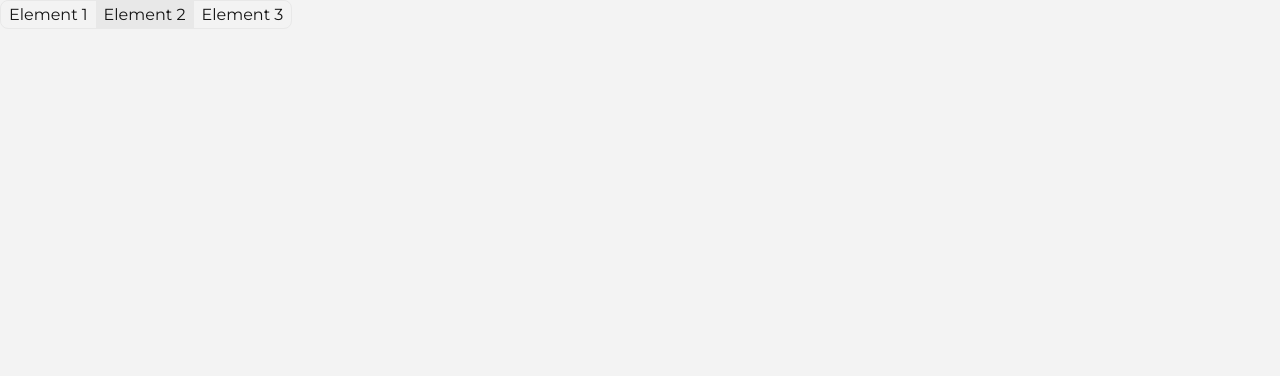
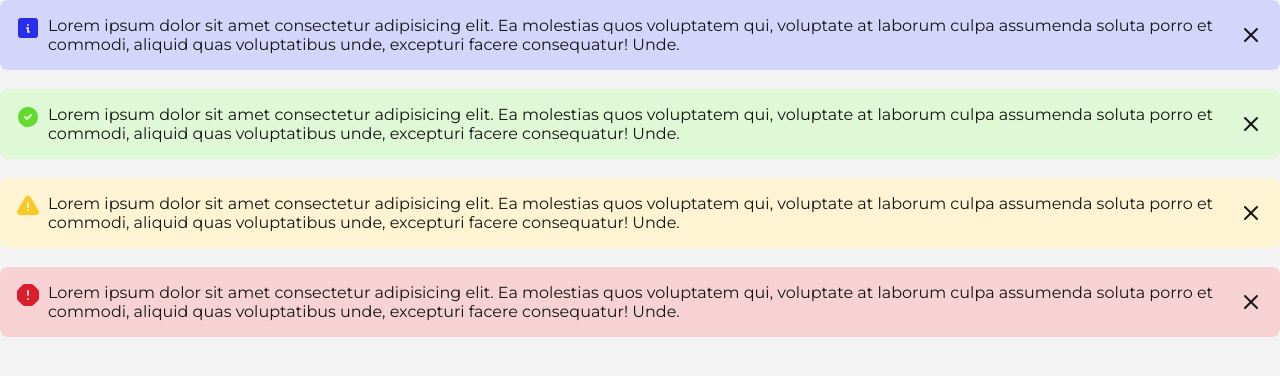
Before and after one commit to Armando-Cierra/color-ramp-builder, a React (Vite) app: page / in a window 1280 px wide. Shown: the top 376 px of the page. Built offline with nearby package versions, Linux system fonts and the light colour scheme.

Commit message:
✨ InlineNotification component

```diff
--- a/src/App.tsx
+++ b/src/App.tsx
@@ -1,15 +1,36 @@
-import { Button, ButtonGroup } from '@/components';
+import { InlineNotification } from '@/components';
 
 export default function App() {
   return (
     <main>
-      <ButtonGroup>
-        <Button variant="ghost">Element 1</Button>
-        <Button variant="ghost" isSelected>
-          Element 2
-        </Button>
-        <Button variant="ghost">Element 3</Button>
-      </ButtonGroup>
+      <InlineNotification variant="info">
+        Lorem ipsum dolor sit amet consectetur adipisicing elit. Ea molestias
+        quos voluptatem qui, voluptate at laborum culpa assumenda soluta porro
+        et commodi, aliquid quas voluptatibus unde, excepturi facere
+        consequatur! Unde.
+      </InlineNotification>
+      <br />
+      <InlineNotification variant="success">
+        Lorem ipsum dolor sit amet consectetur adipisicing elit. Ea molestias
+        quos voluptatem qui, voluptate at laborum culpa assumenda soluta porro
+        et commodi, aliquid quas voluptatibus unde, excepturi facere
+        consequatur! Unde.
+      </InlineNotification>
+      <br />
+      <InlineNotification variant="warning">
+        Lorem ipsum dolor sit amet consectetur adipisicing elit. Ea molestias
+        quos voluptatem qui, voluptate at laborum culpa assumenda soluta porro
+        et commodi, aliquid quas voluptatibus unde, excepturi facere
+        consequatur! Unde.
+      </InlineNotification>
+      <br />
+      <InlineNotification variant="danger">
+        Lorem ipsum dolor sit amet consectetur adipisicing elit. Ea molestias
+        quos voluptatem qui, voluptate at laborum culpa assumenda soluta porro
+        et commodi, aliquid quas voluptatibus unde, excepturi facere
+        consequatur! Unde.
+      </InlineNotification>
+      <br />
     </main>
   );
 }
--- a/src/components/Button/button.scss
+++ b/src/components/Button/button.scss
@@ -29,6 +29,10 @@
   cursor: pointer;
   &:focus-visible {
     box-shadow: 0 0 0 4px var(--outline);
+  }
+  svg {
+    flex-shrink: 0;
+    max-width: 24px;
   }
 }
 
--- a/src/components/InlineNotification/InlineNotification.tsx
+++ b/src/components/InlineNotification/InlineNotification.tsx
@@ -0,0 +1,66 @@
+import classNames from 'classnames';
+import {
+  IconInfoSquareFilled,
+  IconAlertTriangleFilled,
+  IconCircleCheckFilled,
+  IconAlertOctagonFilled,
+  IconX,
+} from '@tabler/icons-react';
+import { Button } from '../Button';
+import './inlineNotification.scss';
+
+interface Props
+  extends React.DetailedHTMLProps<
+    React.HTMLAttributes<HTMLDivElement>,
+    HTMLDivElement
+  > {
+  children: string;
+  variant?: 'info' | 'warning' | 'danger' | 'success';
+  onClose?: () => void;
+}
+
+export const InlineNotification = ({
+  className: customClassName,
+  children,
+  variant = 'info',
+  ...rest
+}: Props) => {
+  const getIcon = () => {
+    const variants = {
+      info: () => <IconInfoSquareFilled className="inlineNotification_icon" />,
+      success: () => (
+        <IconCircleCheckFilled className="inlineNotification_icon" />
+      ),
+      warning: () => (
+        <IconAlertTriangleFilled className="inlineNotification_icon" />
+      ),
+      danger: () => (
+        <IconAlertOctagonFilled className="inlineNotification_icon" />
+      ),
+    };
+
+    return variants[variant]();
+  };
+
+  return (
+    <div
+      className={classNames('inlineNotification', {
+        [`inlineNotification--${variant}`]: variant,
+        [customClassName as string]: customClassName,
+      })}
+      {...rest}
+    >
+      {getIcon()}
+      <div className="inlineNotification_contentBox">
+        <p className="inlineNotification_contentBox_text">{children}</p>
+        <Button
+          className="inlineNotification_contentBox_exitButton"
+          variant="ghost"
+          iconOnly
+        >
+          <IconX />
+        </Button>
+      </div>
+    </div>
+  );
+};
--- a/src/components/InlineNotification/index.ts
+++ b/src/components/InlineNotification/index.ts
@@ -0,0 +1 @@
+export * from './InlineNotification';
--- a/src/components/InlineNotification/inlineNotification.scss
+++ b/src/components/InlineNotification/inlineNotification.scss
@@ -0,0 +1,53 @@
+.inlineNotification {
+  width: 100%;
+  display: flex;
+  align-items: flex-start;
+  gap: 8px;
+  padding: 16px;
+  border-radius: 8px;
+  .inlineNotification_icon {
+    flex-shrink: 0;
+  }
+  .inlineNotification_contentBox {
+    width: 100%;
+    display: flex;
+    align-items: center;
+    gap: 8px;
+    flex-grow: 1;
+    .inlineNotification_contentBox_text {
+      width: 100%;
+      flex-grow: 1;
+    }
+    .inlineNotification_contentBox_exitButton {
+      flex-shrink: 0;
+    }
+  }
+}
+
+.inlineNotification--info {
+  background: var(--theme_info_background);
+  .inlineNotification_icon {
+    color: var(--theme_info);
+  }
+}
+
+.inlineNotification--success {
+  background: var(--theme_success_background);
+  .inlineNotification_icon {
+    color: var(--theme_success);
+  }
+}
+
+.inlineNotification--warning {
+  background: var(--theme_warning_background);
+  .inlineNotification_icon {
+    color: var(--theme_warning);
+  }
+}
+
+.inlineNotification--danger {
+  background: var(--theme_danger_background);
+  .inlineNotification_icon {
+    color: var(--theme_danger);
+  }
+}
--- a/src/components/index.ts
+++ b/src/components/index.ts
@@ -1,2 +1,3 @@
 export * from './Button';
 export * from './ButtonGroup';
+export * from './InlineNotification';
--- a/src/styles/global.scss
+++ b/src/styles/global.scss
@@ -14,7 +14,12 @@
 body {
   min-height: 100dvh;
   background: var(--theme_background_1);
+  color: var(--theme_text);
+  font-family: var(--font_montserrat);
+  font-size: var(--text_size_body);
+  font-weight: var(--text_weight_regular);
 }
+
 a,
 p,
 h1,
```
